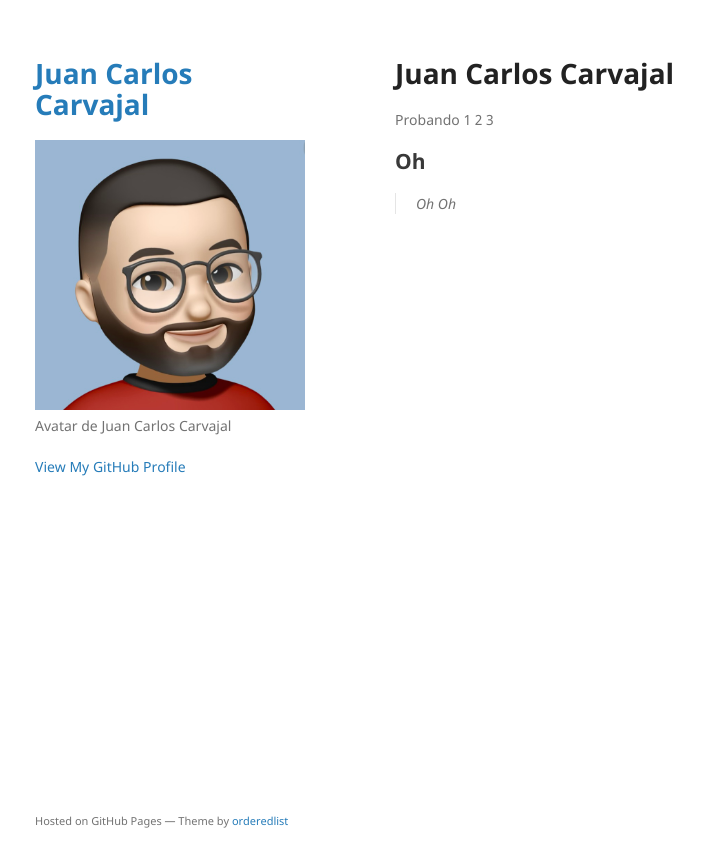
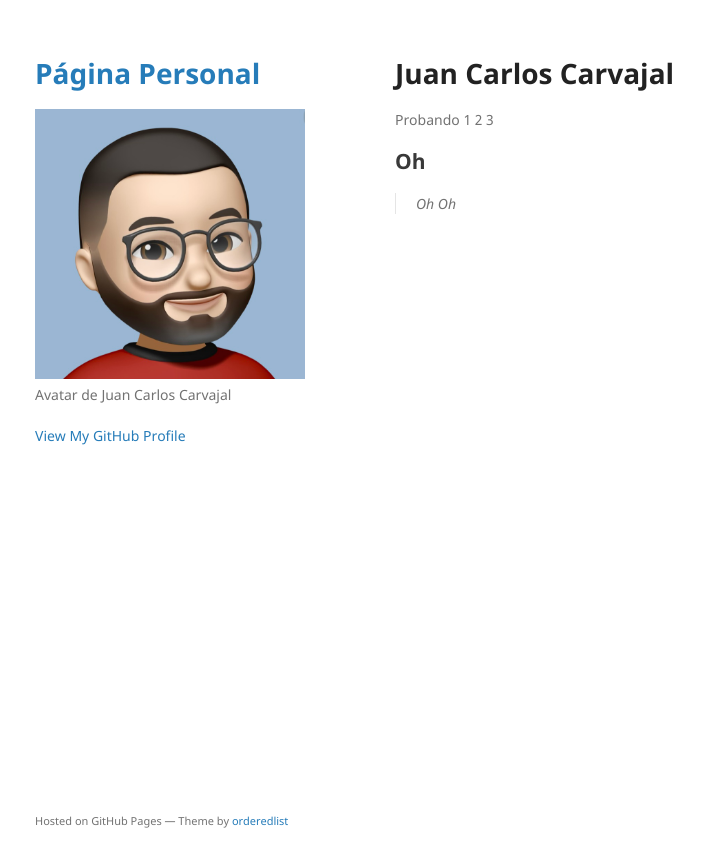
Before and after one commit to jccarvajal/jccarvajal.github.io, a Jekyll site: the page built from index.md, in a window 1280 px wide. Shown: the top 867 px of the page, without its empty margins (175-878 px from the left). Built offline with Jekyll 4.4.1, drawn with Linux system fonts in a browser that asks for light colours; our own code applies the rules of GitHub Pages for plain Markdown files.

Commit message:
Update _config.yml

```diff
--- a/_config.yml
+++ b/_config.yml
@@ -1,4 +1,4 @@
-title: Juan Carlos Carvajal
+title: Página Personal
 logo: /assets/img/avatar_jcg.jpeg
 description: Avatar de Juan Carlos Carvajal
 show_downloads: false
```
